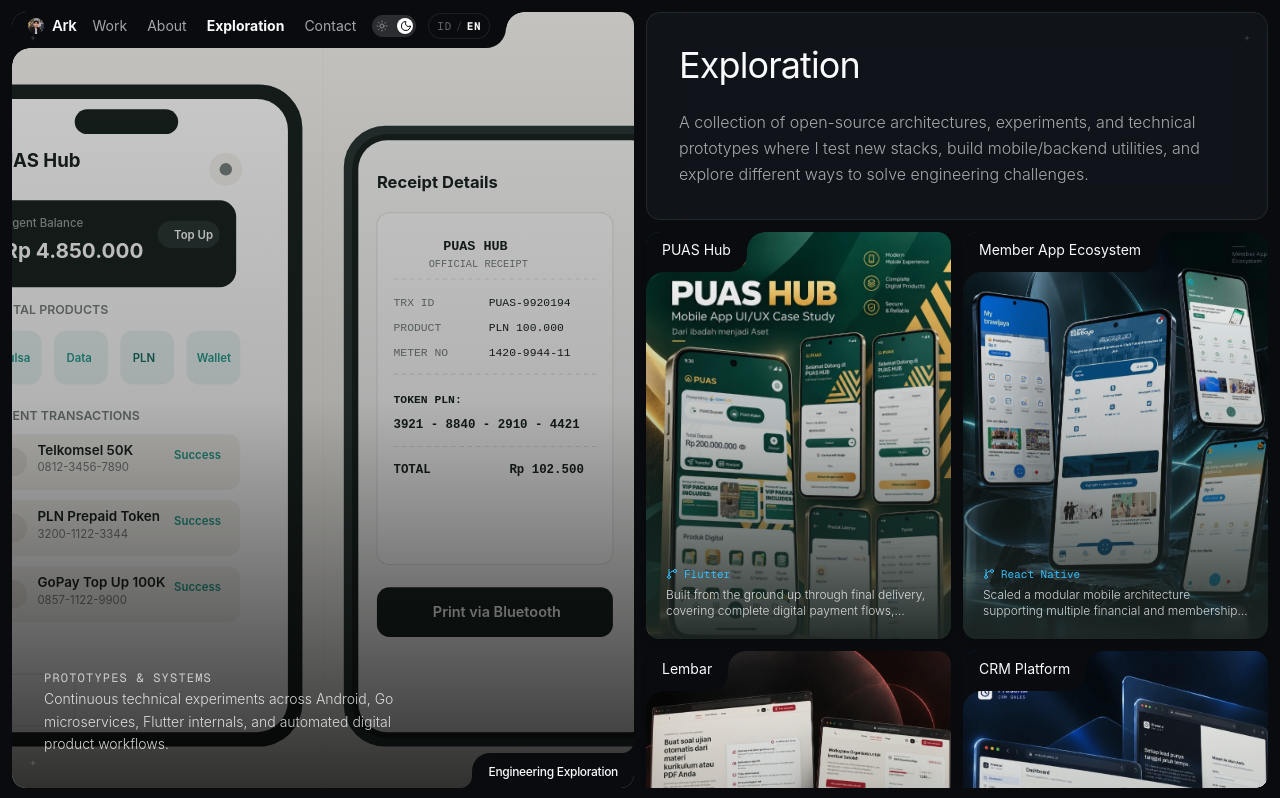
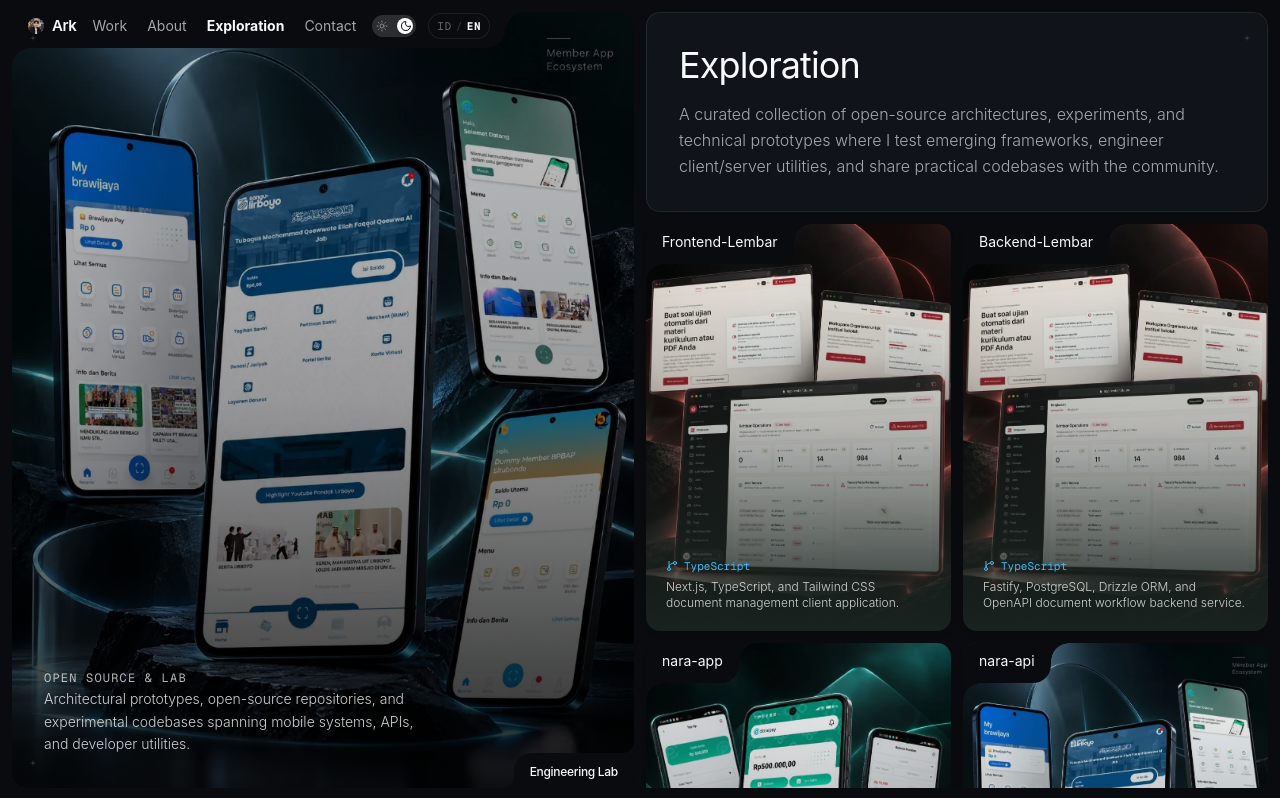
Before and after one commit to rikoarik/my-portfolio-v4, a Next.js app: page /exploration in a window 1280 px wide. Shown: the top 798 px of the page. Built offline with nearby package versions, Linux system fonts and the light colour scheme; a web font is replaced by a local one.

Commit message:
feat(portfolio): streamline /about layout and refine /exploration into open-source lab

```diff
--- a/src/app/(public)/about/page.tsx
+++ b/src/app/(public)/about/page.tsx
@@ -351,7 +351,7 @@
         </section>
 
         {/* 2. CORE EXPERTISE: Concrete 8-Area Editorial Layout */}
-        <section className="about-card" aria-labelledby="core-expertise-heading">
+        <section className="about-card space-y-5" aria-labelledby="core-expertise-heading">
           <h2 id="core-expertise-heading">Core Expertise</h2>
           <div className="grid grid-cols-1 sm:grid-cols-2 gap-x-8 gap-y-6 pt-1">
             {CORE_EXPERTISE.map((item) => (
@@ -367,12 +367,13 @@
           </div>
         </section>
 
-        {/* 3. TECH STACK: Grouped Technology Presentation */}
-        <section className="about-card" aria-labelledby="tech-capabilities-heading">
+        {/* 3. TECHNICAL CAPABILITIES, AI WORKFLOW & LANGUAGES */}
+        <section className="about-card space-y-7" aria-labelledby="tech-capabilities-heading">
+          <div>
             <h2 id="tech-capabilities-heading">Technical Capabilities</h2>
-          <div className="grid grid-cols-1 md:grid-cols-2 lg:grid-cols-3 gap-6 pt-1">
+            <div className="grid grid-cols-1 md:grid-cols-2 lg:grid-cols-3 gap-6 pt-3">
               {TECH_GROUPS.map((group) => (
-              <div key={group.category} className="space-y-2.5">
+                <div key={group.category} className="space-y-2">
                   <h3 className="text-[12px] font-mono uppercase tracking-wider text-[var(--text-primary)] font-medium">
                     {group.category}
                   </h3>
@@ -389,21 +390,22 @@
                 </div>
               ))}
             </div>
-        </section>
+          </div>
 
-        {/* 4. AI TOOLS & WORKFLOW: Capability-First, Secondary Tools */}
-        <section className="about-card" aria-labelledby="ai-workflow-heading">
-          <h2 id="ai-workflow-heading">AI Engineering Workflow</h2>
-          <div className="space-y-4">
-            <p className="text-[14px] leading-[22px] text-[var(--text-secondary)]">
+          {/* AI Engineering Workflow */}
+          <div className="pt-6 border-t border-[var(--surface-border)] space-y-3">
+            <h3 className="text-[14px] font-medium text-[var(--text-primary)] tracking-tight">
+              AI Engineering Workflow
+            </h3>
+            <p className="text-[13px] leading-[20px] text-[var(--text-secondary)]">
               AI tools and coding agents are an integral part of my engineering workflow—applied across system planning, architectural exploration, implementation, systematic debugging, refactoring, code review, and engineering automation. I prioritize technical capability, system integrity, and rigorous verification over indiscriminate code generation.
             </p>
-            <div className="pt-3 border-t border-[var(--surface-border)] flex flex-wrap items-center gap-x-2.5 gap-y-1.5 text-[13px]">
-              <span className="text-[var(--text-primary)] font-medium font-mono text-[11.5px] uppercase tracking-wider mr-1">
+            <div className="flex flex-wrap items-center gap-x-2 gap-y-1 text-[12.5px] pt-1">
+              <span className="text-[var(--text-primary)] font-medium font-mono text-[11px] uppercase tracking-wider mr-1">
                 Workflow Tools:
               </span>
               {AI_TOOLS.map((tool, idx) => (
-                <span key={tool} className="text-[var(--text-secondary)] flex items-center gap-2.5">
+                <span key={tool} className="text-[var(--text-secondary)] flex items-center gap-2">
                   <span>{tool}</span>
                   {idx < AI_TOOLS.length - 1 && (
                     <span className="text-[var(--surface-border)] select-none" aria-hidden="true">·</span>
@@ -412,22 +414,20 @@
               ))}
             </div>
           </div>
-        </section>
 
-        {/* 5. LANGUAGES: Compact and Clean */}
-        <section className="about-card !py-5" aria-labelledby="languages-heading">
-          <div className="flex flex-col sm:flex-row sm:items-center justify-between gap-3">
-            <h2 id="languages-heading" className="!text-[15px] font-medium text-[var(--text-primary)] font-mono uppercase tracking-wider">
+          {/* Languages */}
+          <div className="pt-5 border-t border-[var(--surface-border)] flex flex-col sm:flex-row sm:items-center justify-between gap-3">
+            <h3 className="text-[12px] font-mono uppercase tracking-wider text-[var(--text-primary)] font-medium m-0">
               Languages
-            </h2>
-            <div className="flex flex-wrap gap-2.5">
+            </h3>
+            <div className="flex flex-wrap gap-2">
               {LANGUAGES.map((lang) => (
                 <div
                   key={lang.name}
-                  className="px-3 py-1.5 rounded-[5px] bg-[var(--page-background)] border border-[var(--surface-border)] text-[13px] flex items-center gap-2"
+                  className="px-3 py-1 rounded-[5px] bg-[var(--page-background)] border border-[var(--surface-border)] text-[12.5px] flex items-center gap-2"
                 >
                   <span className="font-medium text-[var(--text-primary)]">{lang.name}</span>
-                  <span className="text-[var(--text-secondary)] font-mono text-[12px]">
+                  <span className="text-[var(--text-secondary)] font-mono text-[11.5px]">
                     — {lang.proficiency}
                   </span>
                 </div>
@@ -436,7 +436,7 @@
           </div>
         </section>
 
-        {/* 6. EXPERIENCE: Intro Card & Timeline Rows */}
+        {/* 4. EXPERIENCE: Intro Card & Timeline Rows */}
         <section className="about-card about-experience-intro">
           <h2>Experience</h2>
           <p>
@@ -465,7 +465,7 @@
           ))}
         </section>
 
-        {/* 7. RESUME: Download My CV Button */}
+        {/* 5. RESUME: Download My CV Button */}
         <a
           className="home-ending__cv about-cv"
           href={profile.resume_url || '/resume/Arik_Riko_Prasetya_Software_Engineer.pdf'}
--- a/src/app/(public)/exploration/page.tsx
+++ b/src/app/(public)/exploration/page.tsx
@@ -1,75 +1,73 @@
 import React from 'react';
 import Image from 'next/image';
-import { getFeaturedRepositories, getProjects } from '@/lib/data/portfolio';
+import { getFeaturedRepositories } from '@/lib/data/portfolio';
 import { ExplorationGallery } from '@/components/exploration/ExplorationGallery';
 import type { Metadata } from 'next';
 
 export const metadata: Metadata = {
-  title: 'Exploration · Arik Riko Prasetya',
+  title: 'Exploration · Arik Riko Prasetya — Lab & Open Source',
   description:
     'A collection of open-source architectures, experiments, and technical prototypes exploring mobile, backend, and full-stack systems.',
   alternates: {
-    canonical: 'https://arikriko.com/exploration',
+    canonical: 'https://arklabs.my.id/exploration',
   },
 };
 
+const REPO_IMAGES: Record<string, string> = {
+  'Frontend-Lembar': '/images/projects/lembar/cover.webp',
+  'Backend-Lembar': '/images/projects/lembar/cover.webp',
+  'crm-frontend': '/images/projects/crm-platform/cover.webp',
+  'crm-backend': '/images/projects/crm-platform/cover.webp',
+  'Puas-app': '/images/projects/puas-hub/cover.webp',
+  'ExploreBojonegoro': '/images/projects/explore-bojonegoro/cover.webp',
+  'nara-app': '/images/projects/merchant-payment-platform/cover.webp',
+  'nara-api': '/images/projects/member-app-ecosystem/cover.webp',
+};
+
 export default async function ExplorationPage() {
-  const [repositories, projects] = await Promise.all([
-    getFeaturedRepositories(false),
-    getProjects({ includeAll: false }),
-  ]);
+  const repositories = await getFeaturedRepositories(false);
 
-  // Combine projects and repositories as exploration items
-  const explorationItems = [
-    ...projects.map((p) => ({
-      id: p.id,
-      title: p.title,
-      category: p.role,
-      description: p.summary,
-      image_url: p.cover_image_url,
-      link: `/work/${p.slug}`,
-      isExternal: false,
-      tag: p.technologies?.[0]?.technology || 'Full-stack',
-    })),
-    ...repositories.map((r) => ({
+  const explorationItems = repositories.map((r) => {
+    const title = r.title_override || r.repo_full_name.split('/')[1] || r.repo_full_name;
+    return {
       id: r.id,
-      title: r.title_override || r.repo_full_name.split('/')[1] || r.repo_full_name,
+      title,
       category: 'Open Source',
       description: r.description_override || 'Open-source experiment and architecture.',
-      image_url: '/images/projects/puas-hub/cover.svg',
+      image_url: REPO_IMAGES[title] || '/images/projects/member-app-ecosystem/cover.webp',
       link: r.url || `https://github.com/${r.repo_full_name}`,
       isExternal: true,
       tag: r.language || 'Code',
-    })),
-  ];
+    };
+  });
 
   return (
     <div className="grid grid-cols-1 lg:grid-cols-2 gap-[var(--layout-gap)] items-start">
       {/* LEFT COLUMN: Sticky Exploration Hero Banner */}
       <div className="relative w-full h-[400px] lg:h-[calc(100svh-24px)] lg:sticky lg:top-[var(--page-inset)] rounded-[var(--card-radius)] overflow-hidden bg-[var(--surface-solid)]">
         <Image
-          src="/images/projects/puas-hub/cover.svg"
+          src="/images/projects/member-app-ecosystem/cover.webp"
           alt="Engineering Exploration Showcase"
           fill
           priority
           className="object-cover object-center"
           sizes="(min-width: 1024px) 50vw, 100vw"
         />
-        <div className="absolute inset-0 bg-gradient-to-t from-black/80 via-black/30 to-black/20" />
+        <div className="absolute inset-0 bg-gradient-to-t from-black/85 via-black/40 to-black/20" />
 
         <div className="absolute bottom-8 left-8 z-10 max-w-sm space-y-2">
           <span className="text-xs font-mono uppercase tracking-widest text-white/70">
-            Prototypes & Systems
+            Open Source & Lab
           </span>
           <p className="text-sm text-white/80 leading-relaxed font-light">
-            Continuous technical experiments across Android, Go microservices, Flutter internals, and automated digital product workflows.
+            Architectural prototypes, open-source repositories, and experimental codebases spanning mobile systems, APIs, and developer utilities.
           </p>
         </div>
 
         {/* Bottom-Right Inverted Cutout Badge */}
         <div className="card-badge-bottom-right">
           <span className="font-medium text-xs tracking-tight">
-            Engineering Exploration
+            Engineering Lab
           </span>
         </div>
       </div>
@@ -77,12 +75,12 @@
       {/* RIGHT COLUMN: Intro Card & Exploration Gallery */}
       <div className="space-y-[var(--layout-gap)] min-w-0">
         {/* Intro Card */}
-        <div className="glass-card p-[var(--content-padding)] rounded-[var(--card-radius)] space-y-6">
+        <div className="glass-card p-[var(--content-padding)] rounded-[var(--card-radius)] space-y-4">
           <h1 className="text-3xl sm:text-4xl font-normal text-[var(--text-primary)] tracking-tight">
             Exploration
           </h1>
           <p className="text-[15px] sm:text-base text-[var(--text-secondary)] leading-relaxed font-light">
-            A collection of open-source architectures, experiments, and technical prototypes where I test new stacks, build mobile/backend utilities, and explore different ways to solve engineering challenges.
+            A curated collection of open-source architectures, experiments, and technical prototypes where I test emerging frameworks, engineer client/server utilities, and share practical codebases with the community.
           </p>
         </div>
 
```
Lines whose indentation alone changed are shown as unchanged.
